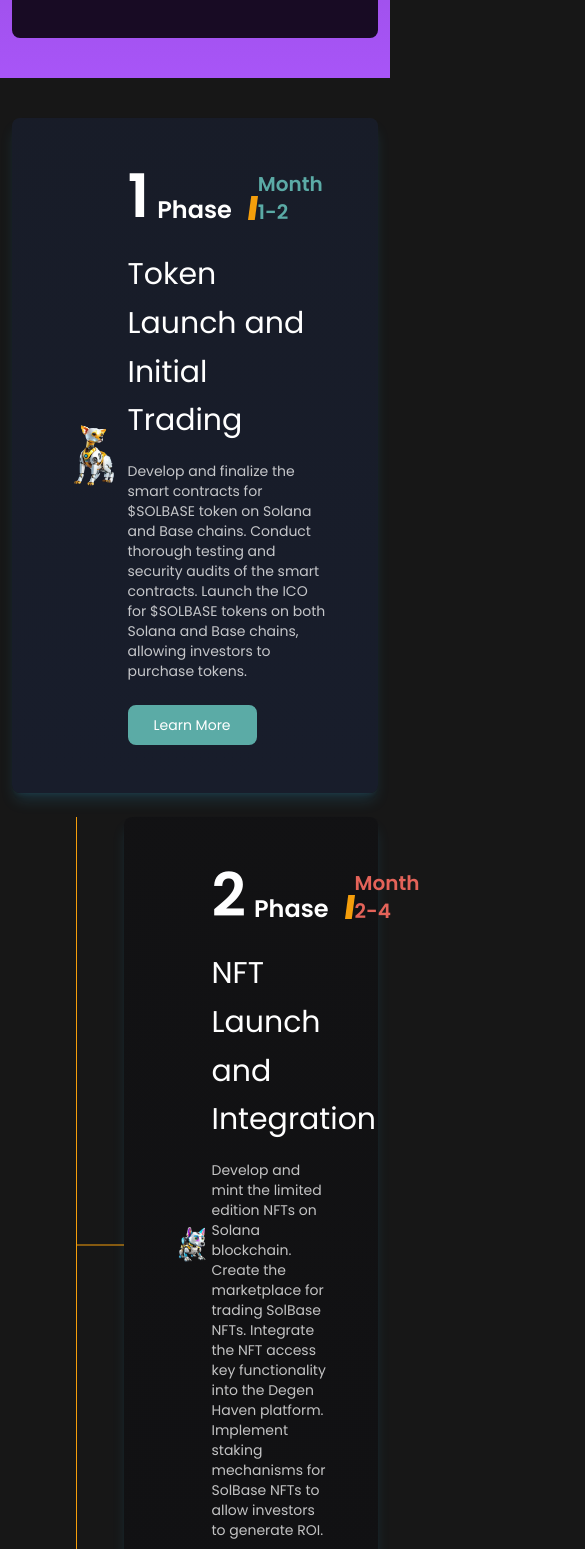
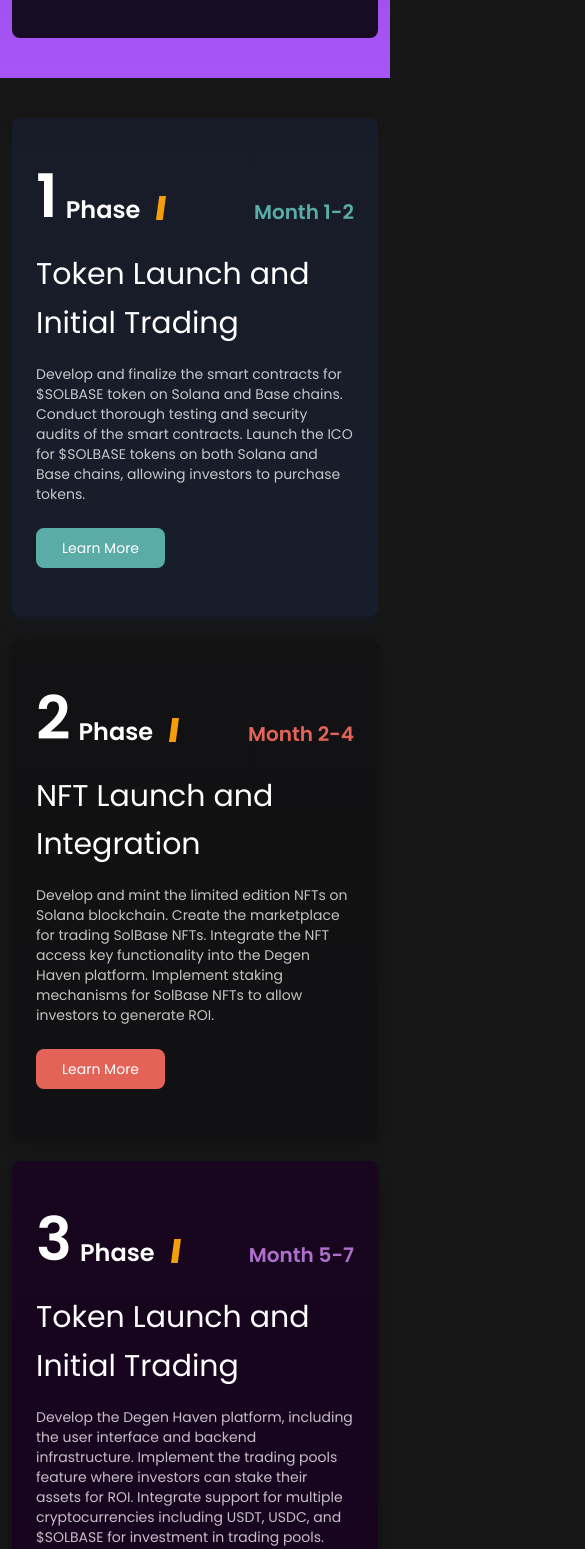
Before and after one commit to mamorshedalam/solBase, a React (Vite) app: page / in a window 390 px wide. Shown: the part 4839-6388 px from the top of the page, 585 px wide, since content can reach past the window. Built offline with nearby package versions, Linux system fonts and the light colour scheme.

Commit message:
roadmap added

```diff
--- a/src/pages/home.jsx
+++ b/src/pages/home.jsx
@@ -142,9 +142,9 @@
                </section>
                <section className="md:py-20 py-10 md:bg-gradient-to-b from-purple-500 to-slate-950">
                     <div className="sl-container">
-                         <div className="flex flex-wrap max-w-4xl p-12 mb-6 rounded-lg bg-gradient-to-b from-[#181D2B]/85 to-[#181D2B] shadow-lg shadow-sky-400/15">
-                              <div className="w-1/4 flex items-center justify-center"><img className="max-w-52 w-full" src={figure5Img} alt="" /></div>
-                              <div className="w-3/4">
+                         <div className="flex flex-wrap lg:max-w-4xl py-12 sm:px-12 px-6 mb-6 rounded-lg bg-gradient-to-b from-[#181D2B]/85 to-[#181D2B] shadow-lg shadow-[#181D2B]/70">
+                              <div className="w-1/4 md:flex hidden items-center justify-center"><img className="max-w-52 w-full" src={figure5Img} alt="" /></div>
+                              <div className="md:w-3/4 w-full">
                                    <div className="flex justify-between items-end mb-6">
                                         <p className="flex items-end text-2xl font-semibold">
                                              <span className="text-6xl mr-2">1</span> Phase
@@ -159,9 +159,9 @@
                                    <button class="w-fit bg-[#5BABA6] border-2 border-[#5BABA6] px-6 py-2 rounded-lg hover:bg-[#181D2B]">Learn More</button>
                               </div>
                          </div>
-                         <div className="relative flex flex-wrap max-w-4xl p-12 mb-6 rounded-lg bg-gradient-to-b from-[#111113]/85 to-[#111113] shadow-lg shadow-sky-400/15 ml-28 before:absolute before:top-0 before:-left-12 before:h-full before:w-px before:bg-amber-500 after:absolute after:top-1/2 after:-translate-y-1/2 after:-left-12 after:h-px after:w-12 after:bg-amber-500">
-                              <div className="w-1/4 flex items-center justify-center"><img className="max-w-52 w-full" src={figure6Img} alt="" /></div>
-                              <div className="w-3/4">
+                         <div className="lg:relative flex flex-wrap lg:max-w-4xl py-12 sm:px-12 px-6 mb-6 rounded-lg bg-gradient-to-b from-[#111113]/85 to-[#111113] shadow-lg shadow-[#111113]/70 lg:ml-28 before:absolute before:top-0 before:-left-12 before:h-full before:w-px before:bg-gradient-to-t before:from-amber-500/5 before:via-amber-500 before:to-amber-500/5 after:absolute after:top-1/2 after:-translate-y-1/2 after:-left-12 after:h-px after:w-12 after:bg-gradient-to-r after:from-amber-500 after:to-amber-500/5">
+                              <div className="w-1/4 md:flex hidden items-center justify-center"><img className="max-w-52 w-full" src={figure6Img} alt="" /></div>
+                              <div className="md:w-3/4 w-full">
                                    <div className="flex justify-between items-end mb-6">
                                         <p className="flex items-end text-2xl font-semibold">
                                              <span className="text-6xl mr-2">2</span> Phase
@@ -176,9 +176,9 @@
                                    <button class="w-fit bg-[#E46359] border-2 border-[#E46359] px-6 py-2 rounded-lg hover:bg-[#111113]">Learn More</button>
                               </div>
                          </div>
-                         <div className="relative flex flex-wrap max-w-4xl p-12 mb-6 rounded-lg bg-gradient-to-b from-[#17031F]/85 to-[#17031F] shadow-lg shadow-sky-400/15 ml-56 before:absolute before:top-0 before:-left-12 before:h-full before:w-px before:bg-amber-500 after:absolute after:top-1/2 after:-translate-y-1/2 after:-left-12 after:h-px after:w-12 after:bg-amber-500">
-                              <div className="w-1/4 flex items-center justify-center"><img className="max-w-52 w-full" src={figure8Img} alt="" /></div>
-                              <div className="w-3/4">
+                         <div className="lg:relative flex flex-wrap lg:max-w-4xl py-12 sm:px-12 px-6 mb-6 rounded-lg bg-gradient-to-b from-[#17031F]/85 to-[#17031F] shadow-lg shadow-[#17031F]/70 lg:ml-56 before:absolute before:top-0 before:-left-12 before:h-full before:w-px before:bg-gradient-to-t before:from-amber-500/5 before:via-amber-500 before:to-amber-500/5 after:absolute after:top-1/2 after:-translate-y-1/2 after:-left-12 after:h-px after:w-12 after:bg-gradient-to-r after:from-amber-500 after:to-amber-500/5">
+                              <div className="w-1/4 md:flex hidden items-center justify-center"><img className="max-w-52 w-full" src={figure8Img} alt="" /></div>
+                              <div className="md:w-3/4 w-full">
                                    <div className="flex justify-between items-end mb-6">
                                         <p className="flex items-end text-2xl font-semibold">
                                              <span className="text-6xl mr-2">3</span> Phase
@@ -193,9 +193,9 @@
                                    <button class="w-fit bg-[#AF6FCD] border-2 border-[#AF6FCD] px-6 py-2 rounded-lg hover:bg-[#17031F]">Learn More</button>
                               </div>
                          </div>
-                         <div className="relative flex flex-wrap max-w-4xl p-12 mb-6 rounded-lg bg-gradient-to-b from-[#1B1C1E]/85 to-[#1B1C1E] shadow-lg shadow-sky-400/15 ml-[21rem] before:absolute before:top-0 before:-left-12 before:h-full before:w-px before:bg-amber-500 after:absolute after:top-1/2 after:-translate-y-1/2 after:-left-12 after:h-px after:w-12 after:bg-amber-500">
-                              <div className="w-1/4 flex items-center justify-center"><img className="max-w-52 w-full" src={figure1Img} alt="" /></div>
-                              <div className="w-3/4">
+                         <div className="lg:relative flex flex-wrap lg:max-w-4xl py-12 sm:px-12 px-6 mb-6 rounded-lg bg-gradient-to-b from-[#1B1C1E]/85 to-[#1B1C1E] shadow-lg shadow-[#1B1C1E]/70 lg:ml-[21rem] before:absolute before:top-0 before:-left-12 before:h-full before:w-px before:bg-gradient-to-t before:from-amber-500/5 before:via-amber-500 before:to-amber-500/5 after:absolute after:top-1/2 after:-translate-y-1/2 after:-left-12 after:h-px after:w-12 after:bg-gradient-to-r after:from-amber-500 after:to-amber-500/5">
+                              <div className="w-1/4 md:flex hidden items-center justify-center"><img className="max-w-52 w-full" src={figure1Img} alt="" /></div>
+                              <div className="md:w-3/4 w-full">
                                    <div className="flex justify-between items-end mb-6">
                                         <p className="flex items-end text-2xl font-semibold">
                                              <span className="text-6xl mr-2">4</span> Phase
```
